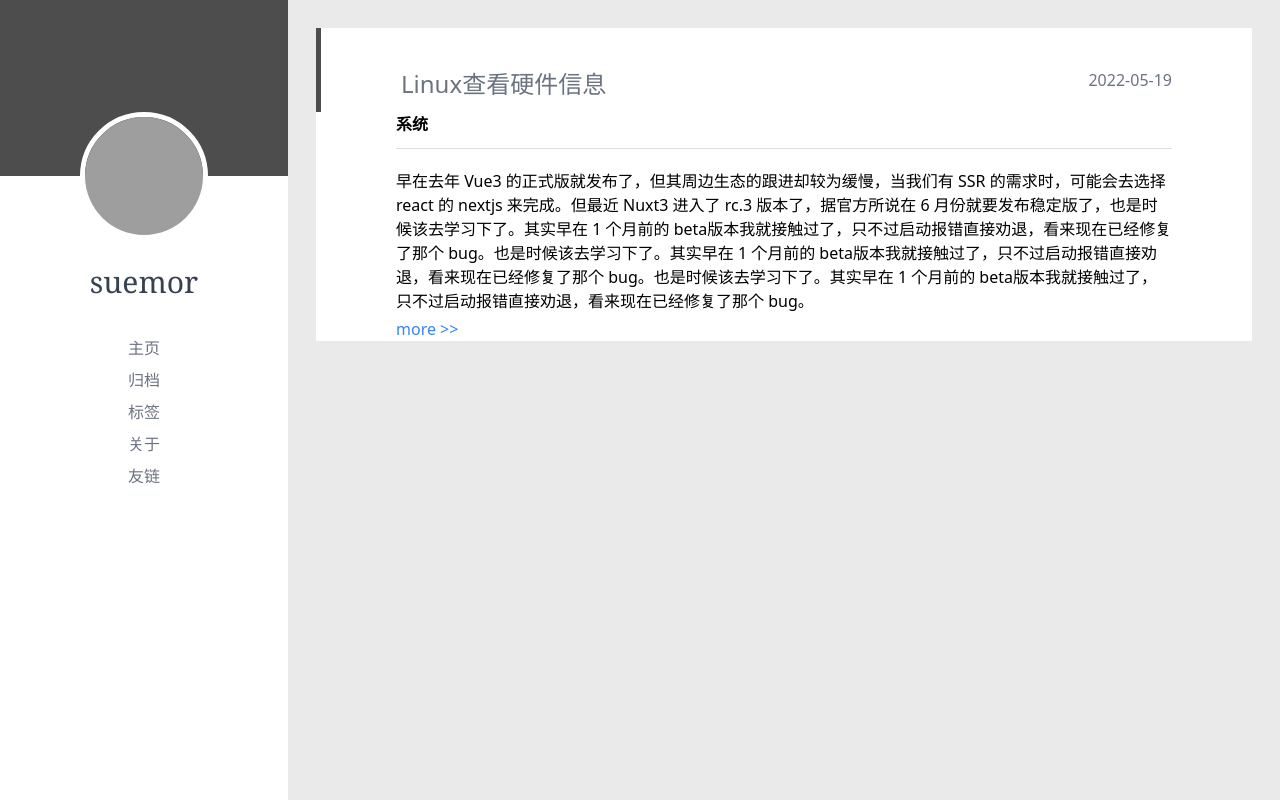
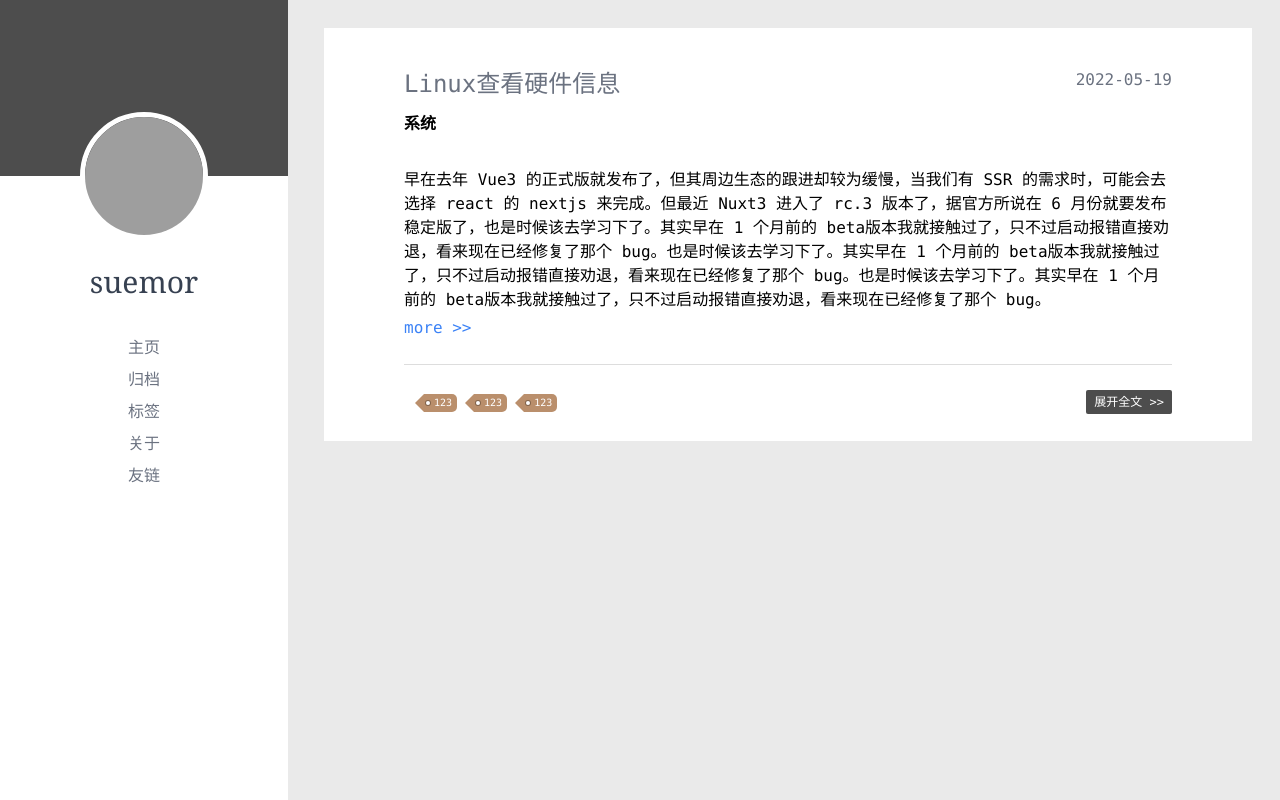
Before and after one commit to suemor233/MyBlog, a Nuxt app: page / in a window 1280 px wide. Built offline with nearby package versions, Linux system fonts and the light colour scheme; grey boxes are pictures that could not be loaded.

Commit message:
feat: content card

```diff
--- a/app.vue
+++ b/app.vue
@@ -1,6 +1,6 @@
 <template>
   <div class="main">
-      <sidebar/>
+      <SideBar/>
       <NuxtPage/>
   </div>
 </template>
--- a/assets/css/tailwind.css
+++ b/assets/css/tailwind.css
@@ -7,6 +7,8 @@
     /*font-size: calc(0.5em + 1vw);*/
     font-size: 1rem;
     background: #EAEAEA;
+    font-family: Menlo,Monaco,Andale Mono,lucida console,Courier New,monospace;
+
 }
 
 /*@media (min-width: 50em) {*/
--- /dev/null
+++ b/components/ArticleCard/index.vue
@@ -0,0 +1,102 @@
+<template>
+  <div class="bg-white ">
+    <header class="card flex justify-between px-20 pt-10">
+      <h1 class="text-2xl text-gray-500 mb-3">Linux查看硬件信息</h1>
+      <div class="text-gray-500">
+        <i class="fa-solid fa-calendar-days mr-2"/>
+        <span>2022-05-19</span>
+      </div>
+    </header>
+    <div class="px-20 ">
+
+      <span class="font-bold card-subtitle block pb-3">系统</span>
+      <div class="mt-5">
+        <p>早在去年 Vue3 的正式版就发布了，但其周边生态的跟进却较为缓慢，当我们有 SSR 的需求时，可能会去选择 react 的 nextjs 来完成。但最近 Nuxt3 进入了 rc.3 版本了，据官方所说在 6
+          月份就要发布稳定版了，也是时候该去学习下了。其实早在 1 个月前的 beta版本我就接触过了，只不过启动报错直接劝退，看来现在已经修复了那个 bug。也是时候该去学习下了。其实早在 1 个月前的
+          beta版本我就接触过了，只不过启动报错直接劝退，看来现在已经修复了那个 bug。也是时候该去学习下了。其实早在 1 个月前的 beta版本我就接触过了，只不过启动报错直接劝退，看来现在已经修复了那个 bug。</p>
+      </div>
+      <div class="text-blue-500 mt-1 mb-6">
+        <a  class="" href="">more >></a>
+      </div>
+      <div class="footer flex">
+
+        <i class="fa-solid fa-tag text-gray-400 mt-1"></i>
+        <ul class="footer-tags ml-3">
+          <li>123</li>
+          <li>123</li>
+          <li>123</li>
+        </ul>
+        <div class="flex-1 text-right">
+          <a href="" class="footer-more">展开全文 >></a>
+        </div>
+      </div>
+    </div>
+  </div>
+
+</template>
+
+<script setup lang="ts">
+
+</script>
+
+<style lang="scss" scoped>
+card {
+  border-left: 5px solid #4d4d4d;
+
+  &-subtitle {
+    border-bottom: 1px solid #ddd;
+  }
+}
+
+.footer {
+  border-top: 1px solid #ddd;
+  padding: 1.5em 0;
+  &-tags li{
+    background: #ba8f6c;
+    display: inline-block;
+    text-decoration: none;
+    font-weight: 400;
+    font-size: 10px;
+    color: #fff;
+    height: 18px;
+    line-height: 18px;
+    float: left;
+    padding: 0 5px 0 10px;
+    position: relative;
+    border-radius: 0 5px 5px 0;
+    margin: 5px 9px 5px 8px;
+    &:before {
+      content: ' ';
+      position: absolute;
+      width: 0;
+      height: 0;
+      top: 0;
+      left: -18px;
+      border: 9px solid transparent;
+      border-right-color: #ba8f6c;
+    }
+
+    &:after {
+      content: ' ';
+      position: absolute;
+      width: 4px;
+      height: 4px;
+      background-color: #fff;
+      border-radius: 4px;
+      box-shadow: 0 0 0 1px rgb(0 0 0 / 30%);
+      top: 7px;
+      left: 2px;
+    }
+  }
+
+  &-more {
+    background: #4d4d4d;
+    color: #fff;
+    font-size: 12px;
+    padding: 5px 8px;
+    line-height: 16px;
+    border-radius: 2px;
+    transition: background .3s;
+  }
+}
+</style>
--- a/components/ContentLayout/index.vue
+++ b/components/ContentLayout/index.vue
@@ -1,5 +1,5 @@
 <template>
-  <div class="flex-1 m-7">
+  <div class="content-right absolute  m-7">
     <slot/>
   </div>
 </template>
@@ -8,6 +8,9 @@
 
 </script>
 
-<style scoped>
+<style lang="scss" scoped>
 
+.content-right {
+  left: 18.5em;
+}
 </style>
--- a/components/sidebar/index.vue
+++ b/components/SideBar/index.vue
@@ -1,5 +1,5 @@
 <template>
-  <div class="side w-72 bg-white h-screen relative">
+  <div class="side w-72 bg-white h-full fixed z-50 transition-all">
     <div class="side-overlay" />
     <div class="side-header">
       <a href="/" class="side-header-avatar">
--- a/package.json
+++ b/package.json
@@ -8,6 +8,8 @@
   },
   "devDependencies": {
     "@nuxt/postcss8": "^1.1.3",
+    "@v2icons/utils": "^0.1.4",
+    "@vicons/ionicons5": "^0.12.0",
     "autoprefixer": "^10.4.7",
     "naive-ui": "^2.29.0",
     "nuxt": "3.0.0-rc.3",
--- a/pages/index.vue
+++ b/pages/index.vue
@@ -1,28 +1,9 @@
 <template>
   <ContentLayout>
-    <div class="bg-white ">
-      <header class="card flex justify-between px-20 pt-10">
-        <h1 class="text-2xl text-gray-500 mb-3">Linux查看硬件信息</h1>
-        <div class="text-gray-500">
-          <i class="fa-solid fa-calendar-days mr-2"/>
-          <span>2022-05-19</span>
-        </div>
-      </header>
-      <div class="px-20 ">
-
-        <span class="font-bold card-subtitle block pb-3">系统</span>
-        <div class="mt-5">
-          <p>早在去年 Vue3 的正式版就发布了，但其周边生态的跟进却较为缓慢，当我们有 SSR 的需求时，可能会去选择 react 的 nextjs 来完成。但最近 Nuxt3 进入了 rc.3 版本了，据官方所说在 6
-            月份就要发布稳定版了，也是时候该去学习下了。其实早在 1 个月前的 beta版本我就接触过了，只不过启动报错直接劝退，看来现在已经修复了那个 bug。也是时候该去学习下了。其实早在 1 个月前的
-            beta版本我就接触过了，只不过启动报错直接劝退，看来现在已经修复了那个 bug。也是时候该去学习下了。其实早在 1 个月前的 beta版本我就接触过了，只不过启动报错直接劝退，看来现在已经修复了那个 bug。</p>
-        </div>
-        <div class="text-blue-500 mt-1">
-          <a  class="" href="">more >></a>
-        </div>
-      </div>
+    <div class="">
+      <ArticleCard/>
 
     </div>
-
 
   </ContentLayout>
 </template>
@@ -31,11 +12,5 @@
 </script>
 
 <style lang="scss" scoped>
-.card {
-  border-left: 5px solid #4d4d4d;
 
-  &-subtitle {
-    border-bottom: 1px solid #ddd;
-  }
-}
 </style>
```
Also changed, not shown: 1 other file (tests, documents, lock files or other folders).
